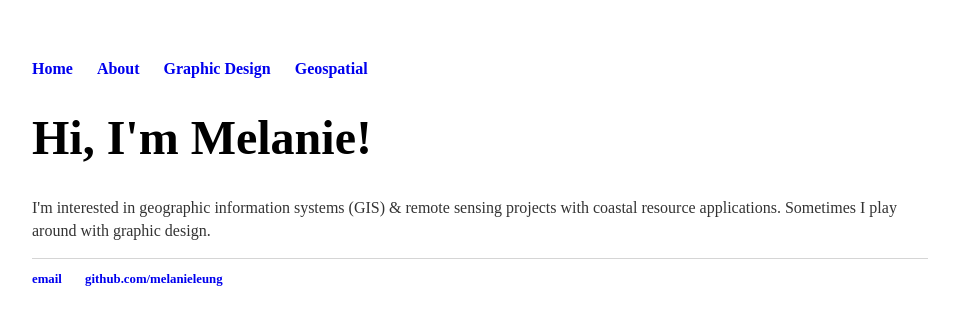
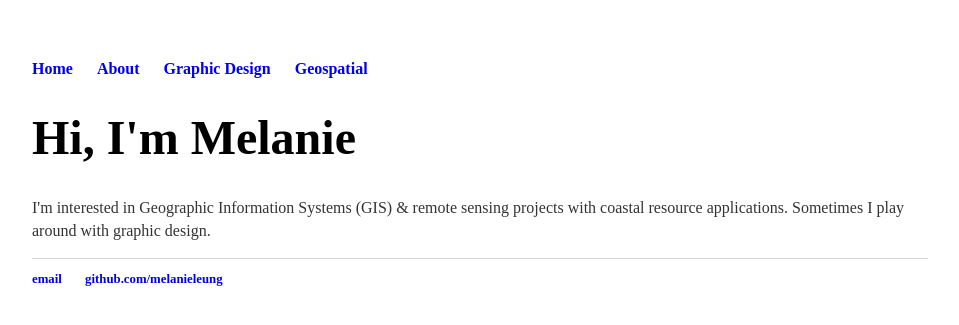
Before and after one commit to melanieleung/melanieleung.github.io, a Jekyll site: the page built from index.html, in a window 1280 px wide. Shown: the top 325 px of the page, without its empty margins (160-1119 px from the left). Built offline with Jekyll 4.4.1, drawn with Linux system fonts in a browser that asks for light colours.

```diff
--- a/index.html
+++ b/index.html
@@ -3,6 +3,6 @@ layout: default
 title: Melanie
 ---
 <div class="blurb">
-	<h1>Hi, I'm Melanie!</h1>
-	<p>I'm interested in geographic information systems (GIS) & remote sensing projects with coastal resource applications. Sometimes I play around with graphic design.</p>
+	<h1>Hi, I'm Melanie</h1>
+	<p>I'm interested in Geographic Information Systems (GIS) & remote sensing projects with coastal resource applications. Sometimes I play around with graphic design.</p>
 </div><!-- /.blurb -->
```
